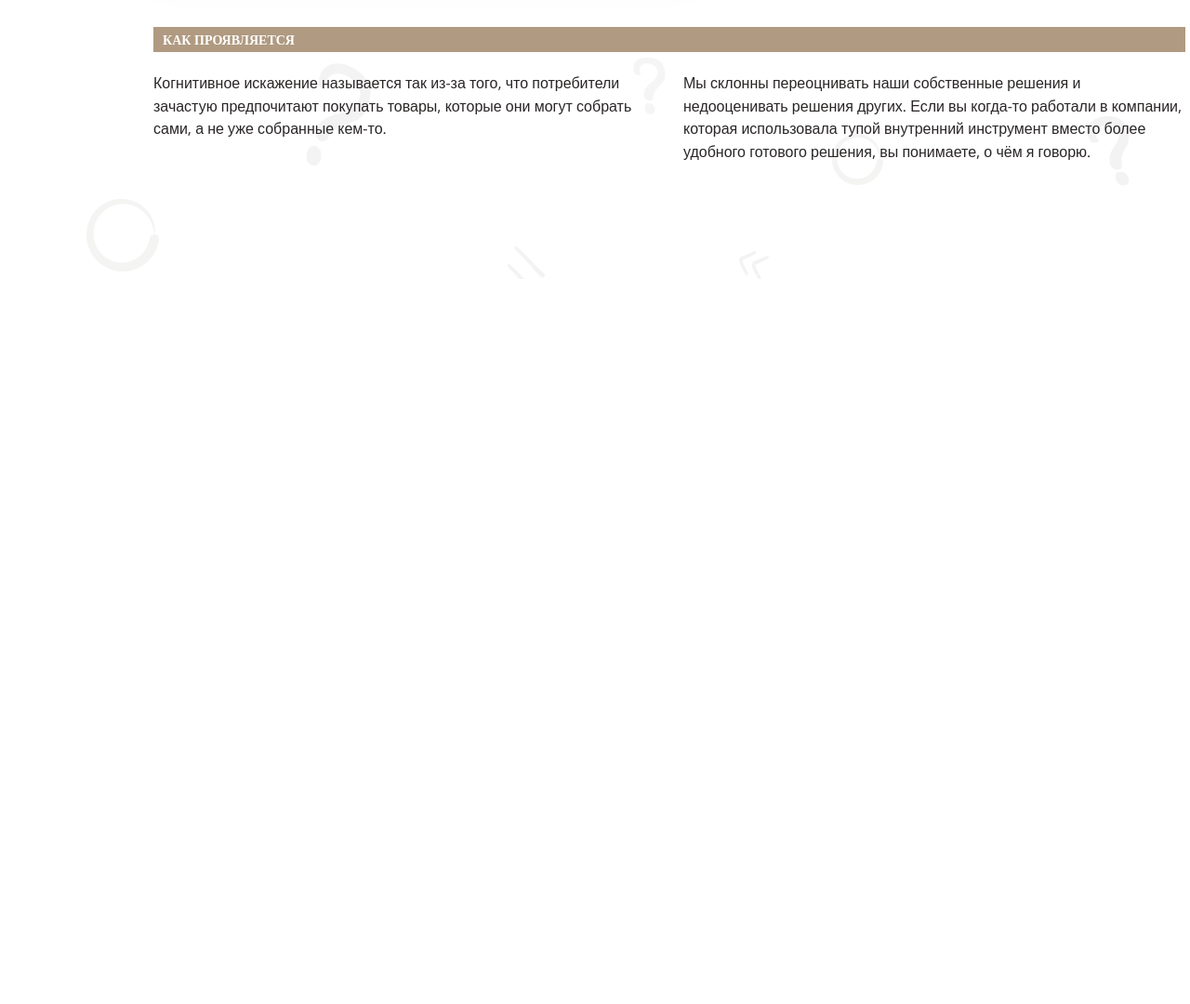
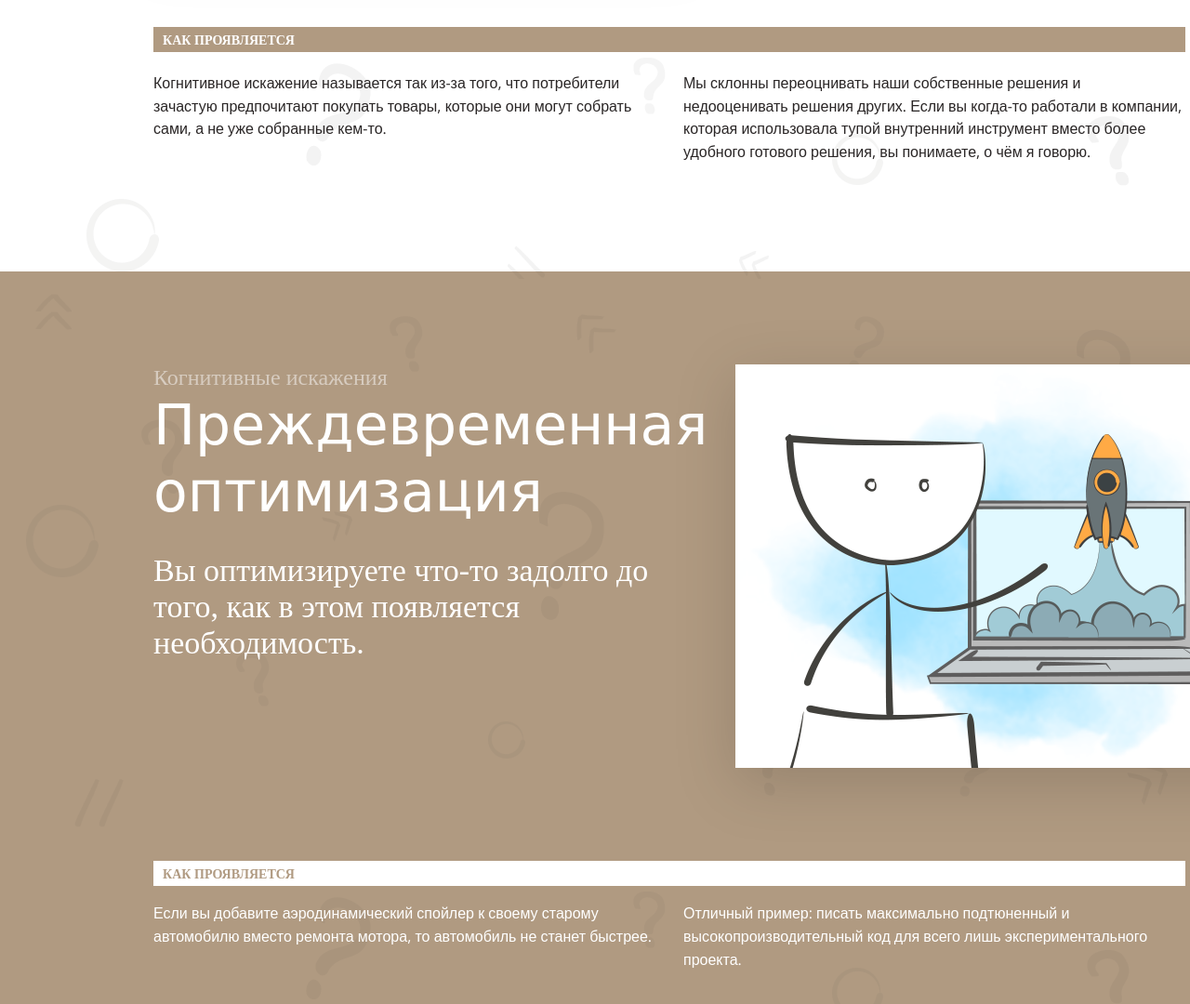
Before and after one commit to vsim1964/layout-designer-project-lvl1, a website: page src/index.html in a window 1280 px wide. Shown: the part 3364-4444 px from the top of the page at 93% size. Before the commit the page ends 3664 px from the top, so only its background shows below. Drawn offline with nearby package versions, Linux system fonts and the light colour scheme; files whose address does not match are found by name; a web font is replaced by a local one.

Commit message:
Седьмое задание

```diff
--- a/src/index.html
+++ b/src/index.html
@@ -92,7 +92,7 @@
           </div>
           <div>
             <p class="effect-tag">Когнитивные искажения</p>
-            <h2 class="effect-tittle">Эффект ИКЕА</h2>
+            <h2 class="effect-title">Эффект ИКЕА</h2>
             <p class="effect-lead">Вы переоцениваете собственные решения, и, как следствие, недооцениваете решения
               других.
             </p>
@@ -113,6 +113,28 @@
     </section>
 
 
+    <section class="optima">
+      <div class="container">
+        <div class="effect-flex">
+          <div>
+            <p class="effect-tag">Когнитивные искажения</p>
+            <h2 class="effect-title">Преждевременная оптимизация</h2>
+            <p class="effect-lead">Вы оптимизируете что-то задолго до того, как в этом появляется необходимость.
+            </p>
+          </div>
+          <div class="img-box">
+            <img class="effect-img" src="img/2.png" alt="Фигурки за компьютером">
+          </div>
+        </div>
+        <p class="effect-subtitle">Как проявляется</p>
+        <div class="flex">
+          <p class="col">Если вы добавите аэродинамический спойлер к своему старому автомобилю вместо ремонта мотора, то
+            автомобиль не станет быстрее.</p>
+          <p class="col">Отличный пример: писать максимально подтюненный и высокопроизводительный код для всего лишь
+            экспериментального проекта.</p>
+        </div>
+      </div>
+    </section>
 
   </main>
   <footer></footer>
--- a/src/styles/style.css
+++ b/src/styles/style.css
@@ -68,7 +68,8 @@ h3 {
 
 
 .header::before,
-.effect:before {
+.effect:before,
+.optima::before {
     content: "";
     width: 1440px;
     height: 914px;
@@ -209,15 +210,19 @@ h3 {
     text-align: left;
 }
 
-.effect {
+.effect,
+.optima {
     position: relative;
 }
 
-.effect::before {
+.effect::before,
+.optima::before {
     height: 905px;
 }
 
-.effect h2 {
+
+.effect h2,
+.optima h2 {
     margin: 0;
 }
 
@@ -251,7 +256,7 @@ h3 {
     color: var(--translucent-dark);
 }
 
-.effect-tittle {
+.effect-title {
     color: var(--dark);
 }
 
@@ -281,6 +286,37 @@ h3 {
     margin-top: 7px;
 }
 
+.optima {
+    position: relative;
+    background-color: var(--brown);
+    z-index: -2;
+}
+
+.optima::before {
+    height: 855px;
+}
+
+.optima .effect-tag {
+    color: var(--translucent-white);
+}
+
+.optima .effect-title,
+.optima .effect-lead,
+.optima .col {
+    color: var(--white);
+}
+
+.optima .effect-lead {
+    margin-top: 29px;
+    line-height: 1.15;
+}
+
+.optima .effect-subtitle {
+    color: var(--brown);
+    background-color: var(--white);
+    margin-bottom: 1px;
+}
+
 /* .hello {
     display: block;
 
```
